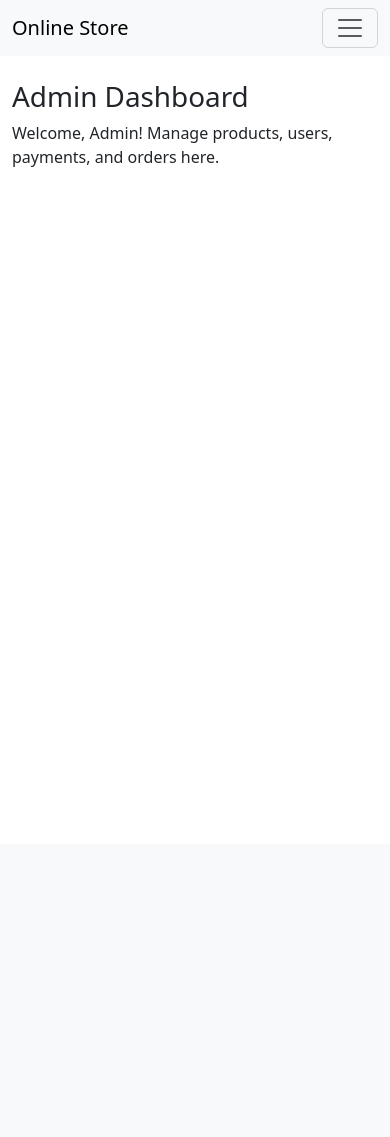
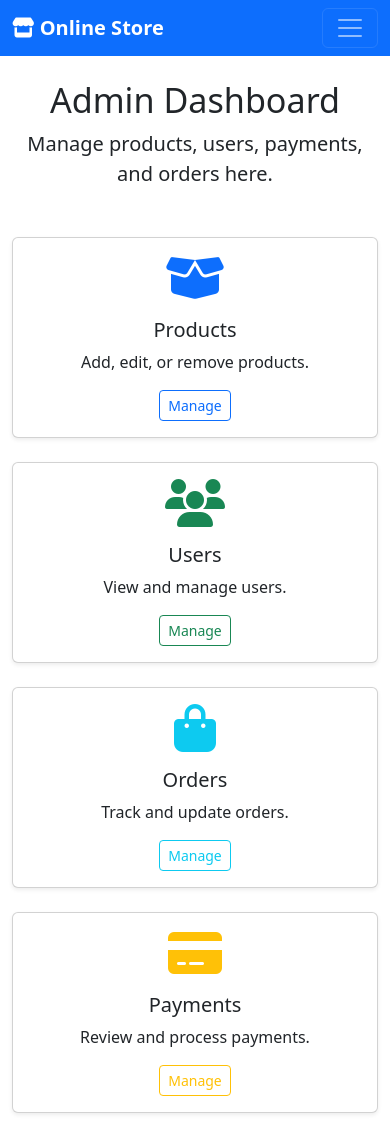
Before and after one commit to Kelvinmkini/c, a Flask app: page /admin/ in a window 390 px wide. Before the commit the page ends 167 px from the top, so only its background shows below. Run offline with Flask 3, Linux system fonts and the light colour scheme.

Commit message:
Enhance UI with Bootstrap, FontAwesome, and responsive design for admin and home pages
Co-authored-by: mkinikelvy <mkinikelvy@gmail.com>

```diff
--- a/online_store/app/templates/admin/dashboard.html
+++ b/online_store/app/templates/admin/dashboard.html
@@ -1,6 +1,50 @@
 {% extends 'base.html' %}
 {% block title %}Admin Dashboard{% endblock %}
 {% block content %}
-<h1>Admin Dashboard</h1>
-<p>Welcome, Admin! Manage products, users, payments, and orders here.</p>
+<div class="text-center mb-5">
+    <h1 class="display-4">Admin Dashboard</h1>
+    <p class="lead">Manage products, users, payments, and orders here.</p>
+</div>
+<div class="row">
+    <div class="col-md-3 mb-4">
+        <div class="card shadow-sm h-100">
+            <div class="card-body text-center">
+                <i class="fas fa-box-open fa-3x text-primary mb-3"></i>
+                <h5 class="card-title">Products</h5>
+                <p class="card-text">Add, edit, or remove products.</p>
+                <a href="#" class="btn btn-outline-primary btn-sm">Manage</a>
+            </div>
+        </div>
+    </div>
+    <div class="col-md-3 mb-4">
+        <div class="card shadow-sm h-100">
+            <div class="card-body text-center">
+                <i class="fas fa-users fa-3x text-success mb-3"></i>
+                <h5 class="card-title">Users</h5>
+                <p class="card-text">View and manage users.</p>
+                <a href="#" class="btn btn-outline-success btn-sm">Manage</a>
+            </div>
+        </div>
+    </div>
+    <div class="col-md-3 mb-4">
+        <div class="card shadow-sm h-100">
+            <div class="card-body text-center">
+                <i class="fas fa-shopping-bag fa-3x text-info mb-3"></i>
+                <h5 class="card-title">Orders</h5>
+                <p class="card-text">Track and update orders.</p>
+                <a href="#" class="btn btn-outline-info btn-sm">Manage</a>
+            </div>
+        </div>
+    </div>
+    <div class="col-md-3 mb-4">
+        <div class="card shadow-sm h-100">
+            <div class="card-body text-center">
+                <i class="fas fa-credit-card fa-3x text-warning mb-3"></i>
+                <h5 class="card-title">Payments</h5>
+                <p class="card-text">Review and process payments.</p>
+                <a href="#" class="btn btn-outline-warning btn-sm">Manage</a>
+            </div>
+        </div>
+    </div>
+</div>
 {% endblock %}
--- a/online_store/app/templates/base.html
+++ b/online_store/app/templates/base.html
@@ -6,18 +6,23 @@
     <title>{% block title %}Online Store{% endblock %}</title>
     <link rel="stylesheet" href="https://cdn.jsdelivr.net/npm/bootstrap@5.3.0/dist/css/bootstrap.min.css">
     <link rel="stylesheet" href="{{ url_for('static', filename='style.css') }}">
+    <!-- Add FontAwesome CDN in the head -->
+    <link rel="stylesheet" href="https://cdnjs.cloudflare.com/ajax/libs/font-awesome/6.4.0/css/all.min.css">
 </head>
 <body>
-    <nav class="navbar navbar-expand-lg navbar-light bg-light">
+    <!-- Improve navbar -->
+    <nav class="navbar navbar-expand-lg navbar-dark bg-primary mb-4">
         <div class="container-fluid">
-            <a class="navbar-brand" href="/">Online Store</a>
+            <a class="navbar-brand fw-bold" href="/">
+                <i class="fas fa-store"></i> Online Store
+            </a>
             <button class="navbar-toggler" type="button" data-bs-toggle="collapse" data-bs-target="#navbarNav" aria-controls="navbarNav" aria-expanded="false" aria-label="Toggle navigation">
                 <span class="navbar-toggler-icon"></span>
             </button>
             <div class="collapse navbar-collapse" id="navbarNav">
                 <ul class="navbar-nav ms-auto">
-                    <li class="nav-item"><a class="nav-link" href="/auth/login">Login</a></li>
-                    <li class="nav-item"><a class="nav-link" href="/auth/signup">Sign Up</a></li>
+                    <li class="nav-item"><a class="nav-link" href="/auth/login"><i class="fas fa-sign-in-alt"></i> Login</a></li>
+                    <li class="nav-item"><a class="nav-link" href="/auth/signup"><i class="fas fa-user-plus"></i> Sign Up</a></li>
                 </ul>
             </div>
         </div>
```
Also changed, not shown: online_store/app/templates/client/home.html (+47 -2 lines).
